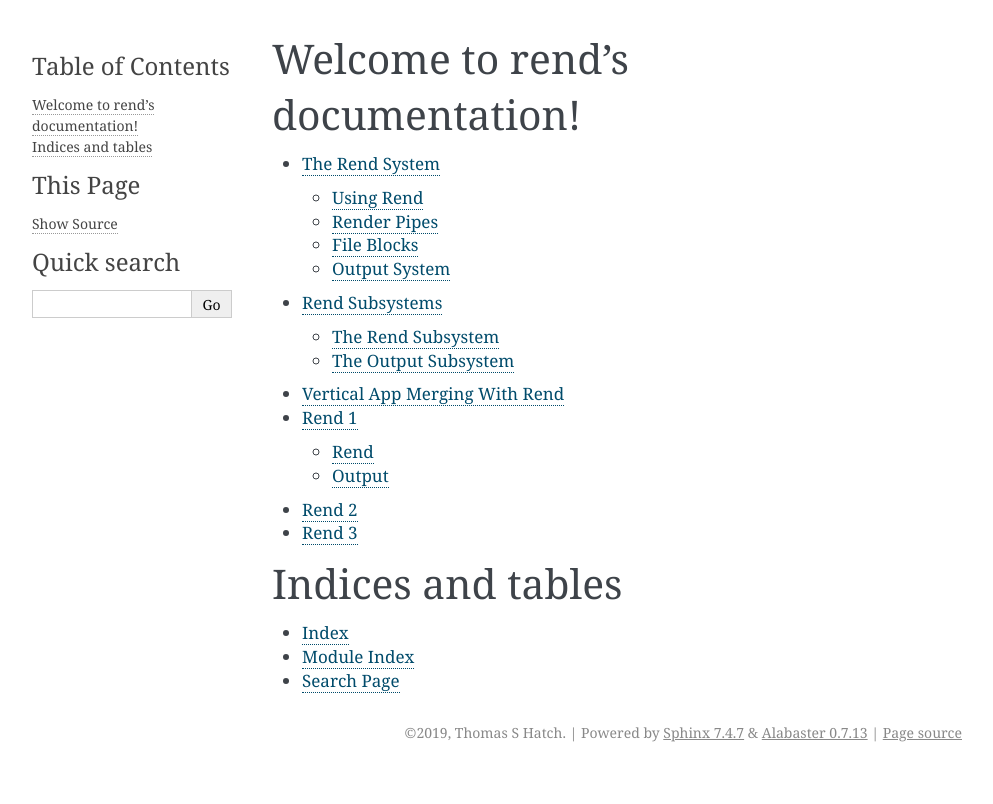
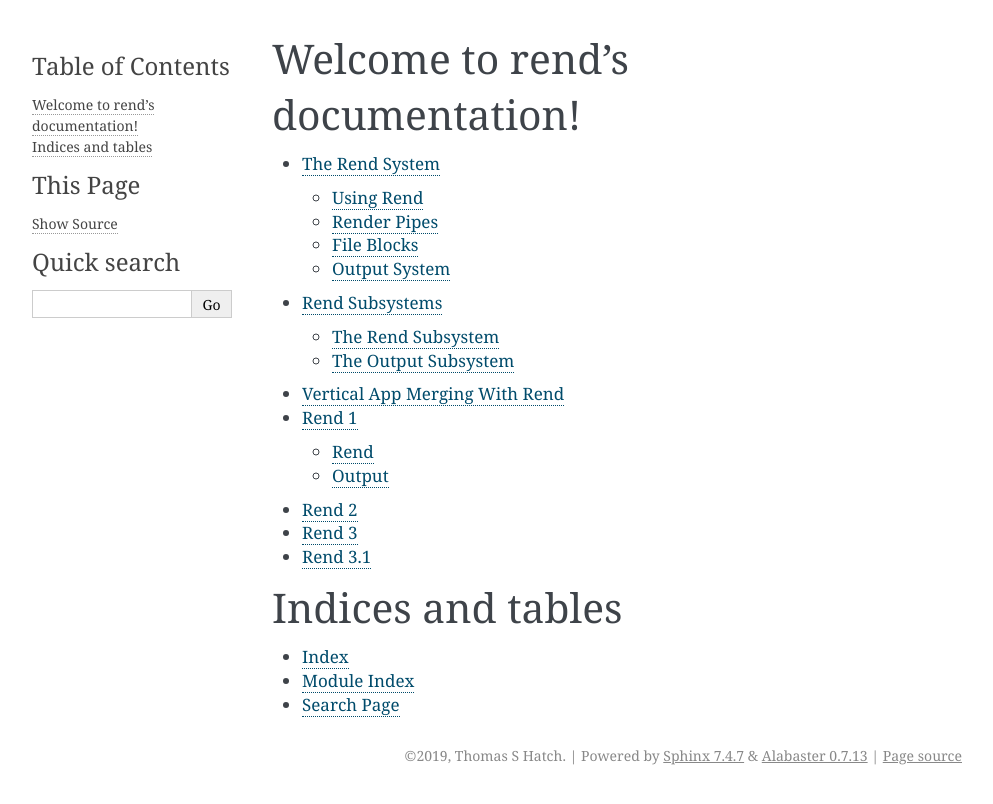
Before and after one commit to vmware-archive/rend, a Sphinx documentation site: the page built from docs/index.rst, in a window 1280 px wide. Shown: the top 804 px of the page, without its empty margins (148-1141 px from the left). Built offline with Sphinx 7.4.7, drawn with Linux system fonts in a browser that asks for light colours.

Commit message:
bump to version 3.1

```diff
--- a/docs/conf.py
+++ b/docs/conf.py
@@ -22,7 +22,7 @@
 author = 'Thomas S Hatch'
 
 # The full version, including alpha/beta/rc tags
-release = '3'
+release = '3.1'
 
 
 # -- General configuration ---------------------------------------------------
--- /dev/null
+++ b/docs/releases/3.1.rst
@@ -0,0 +1,6 @@
+========
+Rend 3.1
+========
+
+Rend 3.1 fixes an issue in the new block loading process where
+an empty block would cause a traceback.
--- a/rend/version.py
+++ b/rend/version.py
@@ -1 +1 @@
-version = '3'
+version = '3.1'
```
